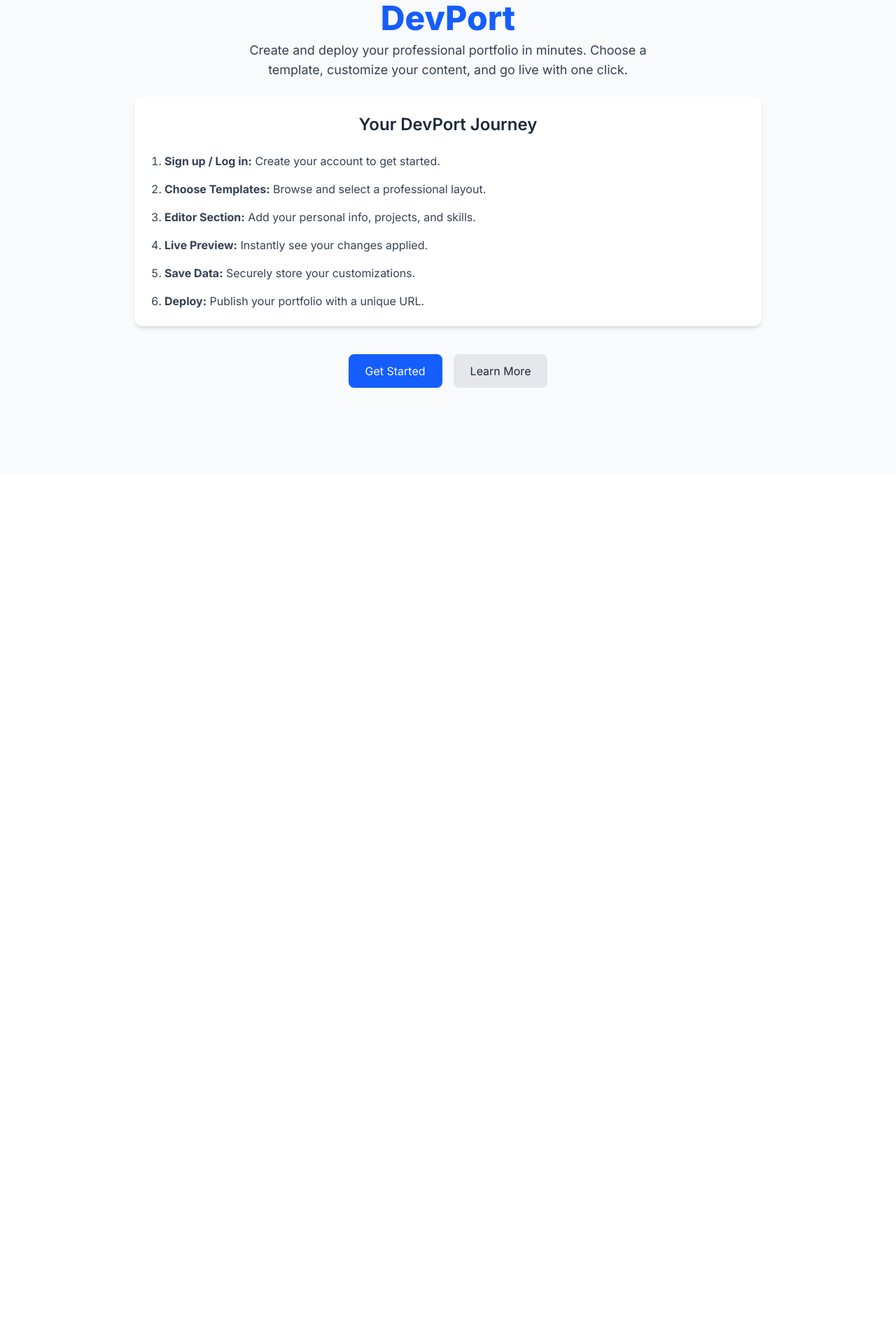
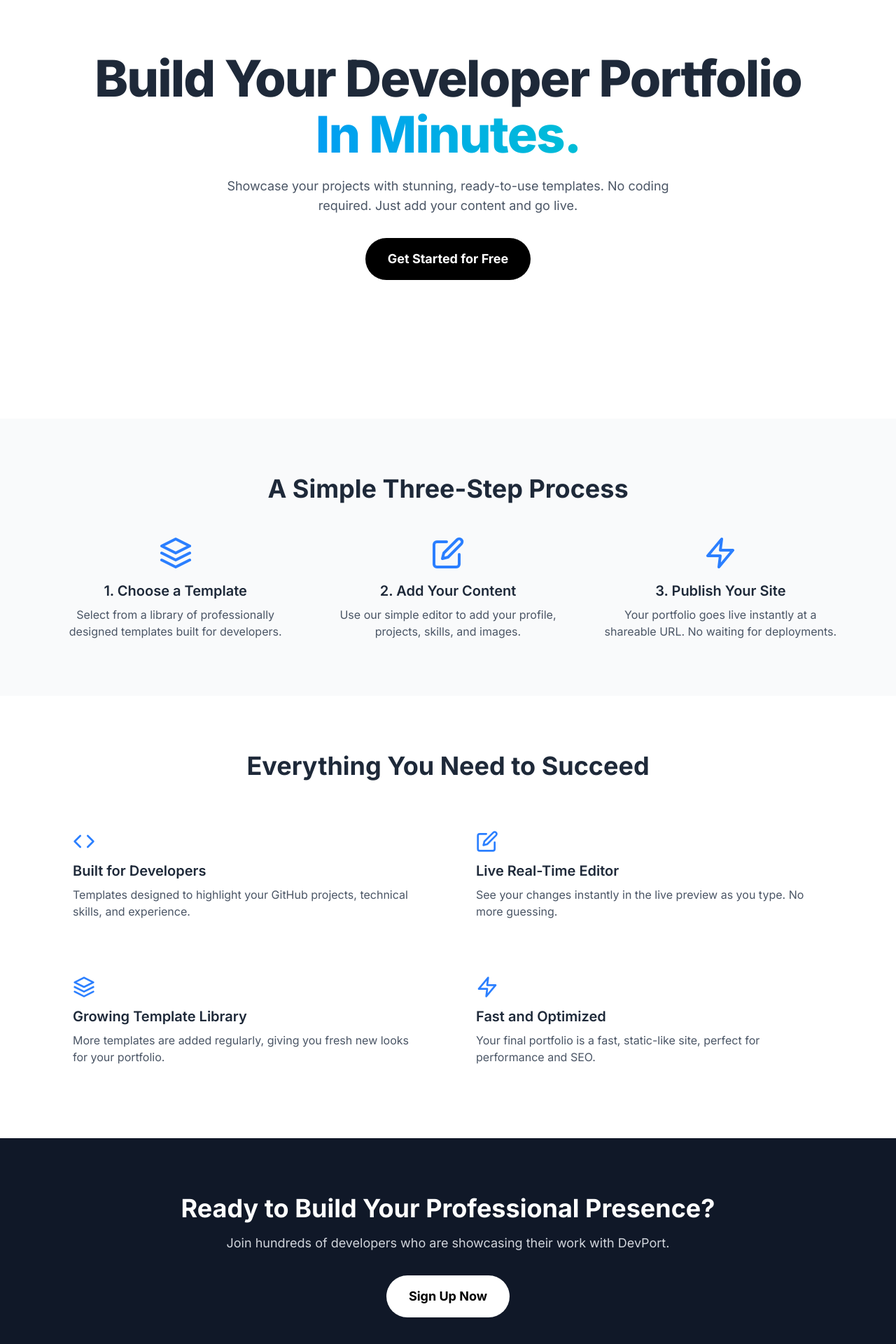
Before and after one commit to dilip27m/devport-frontend, a Next.js app: page / in a window 1280 px wide. Shown: the part 186-2106 px from the top of the page at 70% size. Before the commit the page ends 864 px from the top, so only its background shows below. Built offline with nearby package versions, Linux system fonts and the light colour scheme; no server answers.

Commit message:
UI : dynamic landing content changing

```diff
--- a/src/app/(main)/editor/components/FormContainer.tsx
+++ b/src/app/(main)/editor/components/FormContainer.tsx
@@ -1,7 +1,6 @@
 "use client";
 
 import React, { useEffect, useState } from "react";
-import ProfileForm from "./forms/ProfileForm";
 import ProjectsForm from "./forms/ProjectsForm";
 import EducationForm from "./forms/EducationForm";
 import AchievementsForm from "./forms/AchievementsForm";
@@ -95,17 +94,7 @@ const FormContainer: React.FC<FormContainerProps> = ({
   };
 
   const registry: Record<string, React.ReactNode> = {
-    Profile: (
-      <ProfileForm
-        data={data.profile}
-        onChange={(field, value) =>
-          setData({
-            ...data,
-            profile: { ...data.profile, [field]: value },
-          })
-        }
-      />
-    ),
+
 
     Projects: (
       <ProjectsForm
--- a/src/app/(main)/page.tsx
+++ b/src/app/(main)/page.tsx
@@ -1,37 +1,140 @@
 "use client";
 
-export default function Home() {
+import Link from "next/link";
+import { FiEdit, FiLayers, FiCode, FiZap } from "react-icons/fi";
+
+import { useAuth } from "@/context/AuthContext";
+
+const LandingPage = () => {
+  const { isAuthenticated, user } = useAuth();
+
   return (
-    <main className="flex flex-col items-center justify-center min-h-screen p-6 bg-gray-50 text-gray-800">
+    <div className="flex-1 bg-white text-gray-800 font-sans">
+      <section className="min-h-[calc(100vh-80px)] flex items-center justify-center text-center bg-white px-4">
+        <div>
+          <h1 className="text-5xl md:text-7xl font-extrabold tracking-tight">
+            Build Your Developer Portfolio{" "}
+            <span className="block text-transparent bg-clip-text bg-gradient-to-r from-blue-500 to-teal-400 mt-2">
+              In Minutes.
+            </span>
+          </h1>
+          <p className="mt-6 max-w-2xl mx-auto text-lg text-gray-600">
+            Showcase your projects with stunning, ready-to-use templates. No coding required. Just add your content and go live.
+          </p>
+          <div className="mt-8">
+            {isAuthenticated ? (
+              <div>
+                <p className="text-lg text-gray-700 mb-4">
+                  Welcome back, <span className="font-bold">{user?.name}</span>!
+                </p>
+                <Link
+                  href="/editor"
+                  className="inline-block bg-black text-white font-bold text-lg rounded-full px-8 py-4 hover:bg-gray-800 transition-transform duration-200 hover:scale-105"
+                >
+                  Go to Your Editor
+                </Link>
+              </div>
+            ) : (
+              <Link
+                href="/register"
+                className="inline-block bg-black text-white font-bold text-lg rounded-full px-8 py-4 hover:bg-gray-800 transition-transform duration-200 hover:scale-105"
+              >
+                Get Started for Free
+              </Link>
+            )}
+          </div>
+        </div>
+      </section>
 
-      {/* Header */}
-      <h1 className="text-5xl font-extrabold text-blue-600 mb-2">DevPort</h1>
-      <p className="text-lg text-gray-700 mb-6 text-center max-w-xl">
-        Create and deploy your professional portfolio in minutes. Choose a template, customize your content, and go live with one click.
-      </p>
+      <section className="py-20 bg-gray-50">
+        <div className="max-w-6xl mx-auto px-4">
+          <h2 className="text-4xl font-bold text-center mb-12">
+            A Simple Three-Step Process
+          </h2>
+          <div className="grid grid-cols-1 md:grid-cols-3 gap-12 text-center">
+            <div className="flex flex-col items-center">
+              <FiLayers size={48} className="text-blue-500 mb-4" />
+              <h3 className="text-xl font-semibold mb-2">1. Choose a Template</h3>
+              <p className="text-gray-600">
+                Select from a library of professionally designed templates built for developers.
+              </p>
+            </div>
+            <div className="flex flex-col items-center">
+              <FiEdit size={48} className="text-blue-500 mb-4" />
+              <h3 className="text-xl font-semibold mb-2">2. Add Your Content</h3>
+              <p className="text-gray-600">
+                Use our simple editor to add your profile, projects, skills, and images.
+              </p>
+            </div>
+            <div className="flex flex-col items-center">
+              <FiZap size={48} className="text-blue-500 mb-4" />
+              <h3 className="text-xl font-semibold mb-2">3. Publish Your Site</h3>
+              <p className="text-gray-600">
+                Your portfolio goes live instantly at a shareable URL. No waiting for deployments.
+              </p>
+            </div>
+          </div>
+        </div>
+      </section>
 
-      {/* User Journey Section */}
-      <div className="w-full max-w-4xl bg-white rounded-xl shadow-md p-6 mb-10">
-        <h2 className="text-2xl font-semibold text-center mb-6">Your DevPort Journey</h2>
-        <ol className="space-y-4 list-decimal list-inside text-gray-700">
-          <li><strong>Sign up / Log in:</strong> Create your account to get started.</li>
-          <li><strong>Choose Templates:</strong> Browse and select a professional layout.</li>
-          <li><strong>Editor Section:</strong> Add your personal info, projects, and skills.</li>
-          <li><strong>Live Preview:</strong> Instantly see your changes applied.</li>
-          <li><strong>Save Data:</strong> Securely store your customizations.</li>
-          <li><strong>Deploy:</strong> Publish your portfolio with a unique URL.</li>
-        </ol>
-      </div>
+      <section className="py-20 bg-white">
+        <div className="max-w-6xl mx-auto px-4">
+          <h2 className="text-4xl font-bold text-center mb-12">
+            Everything You Need to Succeed
+          </h2>
+          <div className="grid grid-cols-1 md:grid-cols-2 gap-8">
+            <div className="p-6">
+              <FiCode size={32} className="text-blue-500 mb-3" />
+              <h3 className="text-xl font-semibold mb-2">Built for Developers</h3>
+              <p className="text-gray-600">Templates designed to highlight your GitHub projects, technical skills, and experience.</p>
+            </div>
+            <div className="p-6">
+              <FiEdit size={32} className="text-blue-500 mb-3" />
+              <h3 className="text-xl font-semibold mb-2">Live Real-Time Editor</h3>
+              <p className="text-gray-600">See your changes instantly in the live preview as you type. No more guessing.</p>
+            </div>
+            <div className="p-6">
+              <FiLayers size={32} className="text-blue-500 mb-3" />
+              <h3 className="text-xl font-semibold mb-2">Growing Template Library</h3>
+              <p className="text-gray-600">More templates are added regularly, giving you fresh new looks for your portfolio.</p>
+            </div>
+            <div className="p-6">
+              <FiZap size={32} className="text-blue-500 mb-3" />
+              <h3 className="text-xl font-semibold mb-2">Fast and Optimized</h3>
+              <p className="text-gray-600">Your final portfolio is a fast, static-like site, perfect for performance and SEO.</p>
+            </div>
+          </div>
+        </div>
+      </section>
 
-      {/* Call to Action */}
-      <div className="flex space-x-4">
-        <button className="px-6 py-3 bg-blue-600 text-white rounded-lg hover:bg-blue-700 transition">
-          Get Started
-        </button>
-        <button className="px-6 py-3 bg-gray-200 text-gray-800 rounded-lg hover:bg-gray-300 transition">
-          Learn More
-        </button>
-      </div>
-    </main>
+<section className="bg-gray-900 text-white">
+        <div className="max-w-4xl mx-auto px-4 py-20 text-center">
+          <h2 className="text-4xl font-bold mb-4">
+            {isAuthenticated ? "Ready to Continue?" : "Ready to Build Your Professional Presence?"}
+          </h2>
+          <p className="text-lg text-gray-300 mb-8">
+            {isAuthenticated ? "Jump back into the editor to perfect your portfolio." : "Join hundreds of developers who are showcasing their work with DevPort."}
+          </p>
+
+          {isAuthenticated ? (
+            <Link
+              href="/editor"
+              className="inline-block bg-white text-black font-bold text-lg rounded-full px-8 py-4 hover:bg-gray-200 transition-transform duration-200 hover:scale-105"
+            >
+              Go to Editor
+            </Link>
+          ) : (
+            <Link
+              href="/register"
+              className="inline-block bg-white text-black font-bold text-lg rounded-full px-8 py-4 hover:bg-gray-200 transition-transform duration-200 hover:scale-105"
+            >
+              Sign Up Now
+            </Link>
+          )}
+        </div>
+      </section>
+    </div>
   );
-}
+};
+
+export default LandingPage;
--- a/src/context/AuthContext.tsx
+++ b/src/context/AuthContext.tsx
@@ -1,4 +1,3 @@
-
 "use client";
 
 import React, { createContext, useState, useContext, ReactNode, useEffect } from "react";
@@ -59,7 +58,7 @@ export const AuthProvider = ({ children }: { children: ReactNode }) => {
       setToken(data.token);
       localStorage.setItem("user", JSON.stringify(data.user));
       localStorage.setItem("token", JSON.stringify(data.token));
-      router.push("/editor");
+      router.push("/");
     } catch (error) { throw error; }
   };
 
@@ -77,7 +76,7 @@ export const AuthProvider = ({ children }: { children: ReactNode }) => {
       setToken(data.token);
       localStorage.setItem("user", JSON.stringify(data.user));
       localStorage.setItem("token", JSON.stringify(data.token));
-      router.push("/editor");
+      router.push("/");
     } catch (error) { throw error; }
   };
 
@@ -87,7 +86,7 @@ export const AuthProvider = ({ children }: { children: ReactNode }) => {
     setToken(null);
     localStorage.removeItem("user");
     localStorage.removeItem("token");
-    router.push("/login");
+    router.push("/");
   };
 
   // --- UPDATE PASSWORD FUNCTION (Unchanged) ---
```
